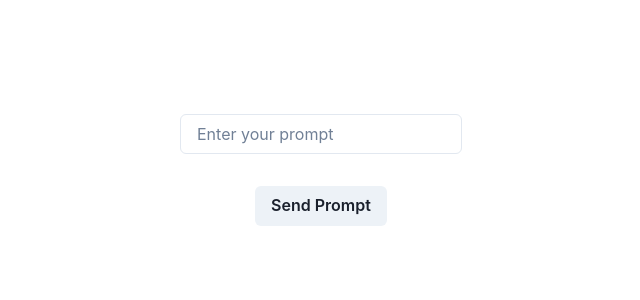
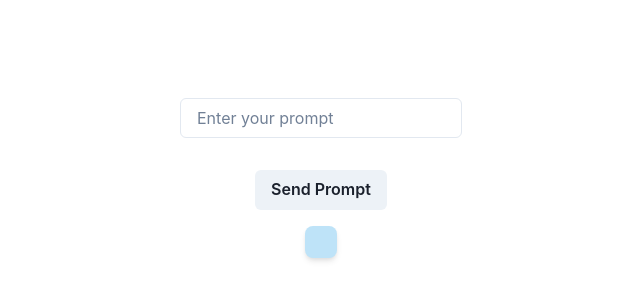
Before and after one commit to GPT-Engineer-App/friendly-button-fetcher, a React (Vite) app: page / in a window 1280 px wide. Shown: the part 222-522 px from the top of the page, without its empty margins (319-959 px from the left). Built offline with nearby package versions, Linux system fonts and the light colour scheme.

Commit message:
Updated the `Index` component to parse the JSON response for the 'message' key and display it in a styled `Box` component using Chakra UI.
Prompt: Parse the response for they key 'message' and display that in a nice looking box

```diff
--- a/src/pages/Index.jsx
+++ b/src/pages/Index.jsx
@@ -1,5 +1,5 @@
 import React, { useState } from "react";
-import { Container, VStack, Button, Text, Input } from "@chakra-ui/react";
+import { Container, VStack, Button, Text, Input, Box } from "@chakra-ui/react";
 
 const Index = () => {
   const [data, setData] = useState("");
@@ -16,7 +16,8 @@ const Index = () => {
         },
         body: JSON.stringify({ userPrompt }),
       });
-      const data = await response.text();
+      const jsonResponse = await response.json();
+      const data = jsonResponse.message || "No message received";
       setData(data);
     } catch (error) {
       setData("Failed to fetch data");
@@ -31,7 +32,9 @@ const Index = () => {
         <Button onClick={() => fetchData(userInput)} isLoading={loading} loadingText="Fetching">
           Send Prompt
         </Button>
-        <Text fontSize="lg">{data}</Text>
+        <Box p={4} bg="blue.100" borderRadius="lg" boxShadow="md">
+          <Text fontSize="lg">{data}</Text>
+        </Box>
       </VStack>
     </Container>
   );
```
